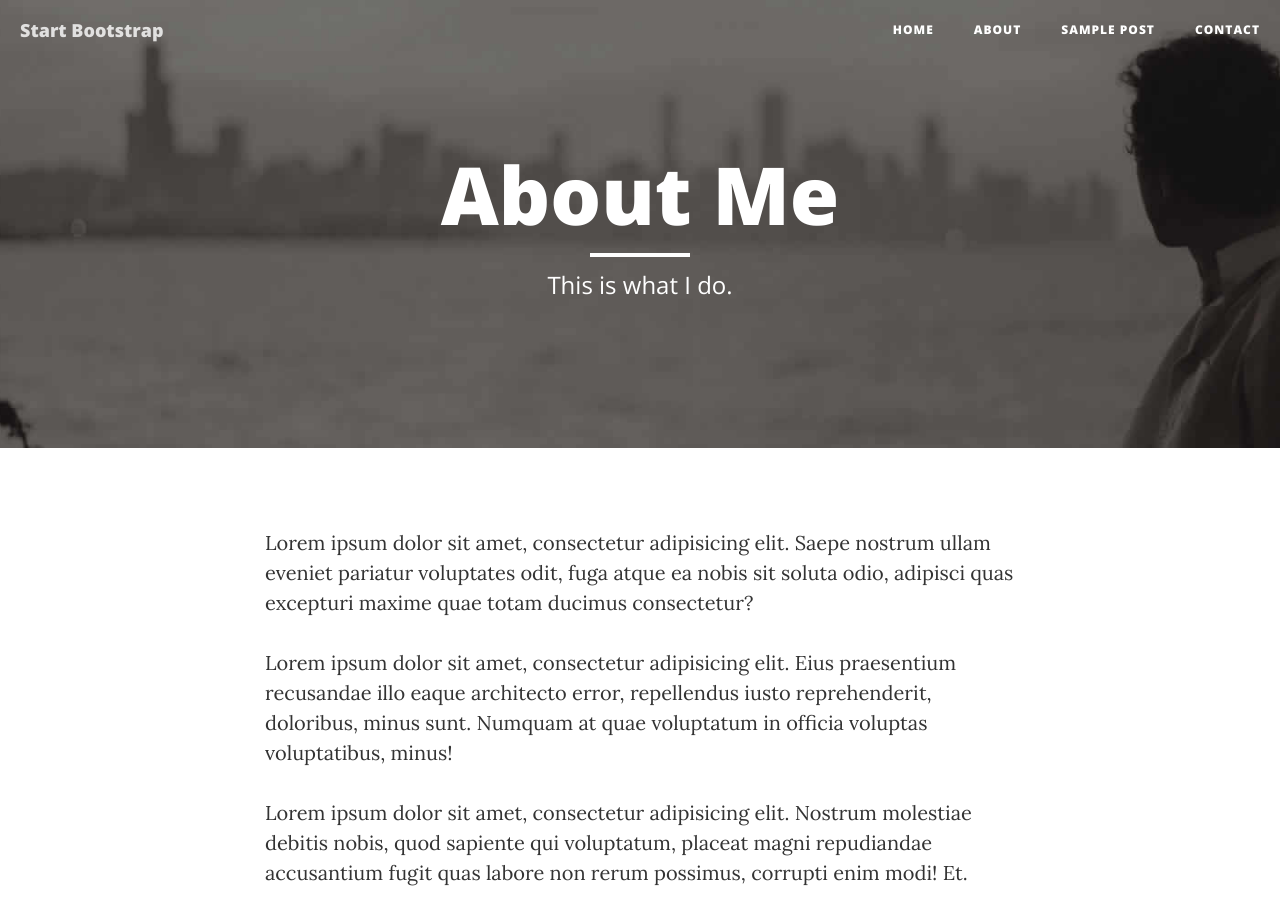
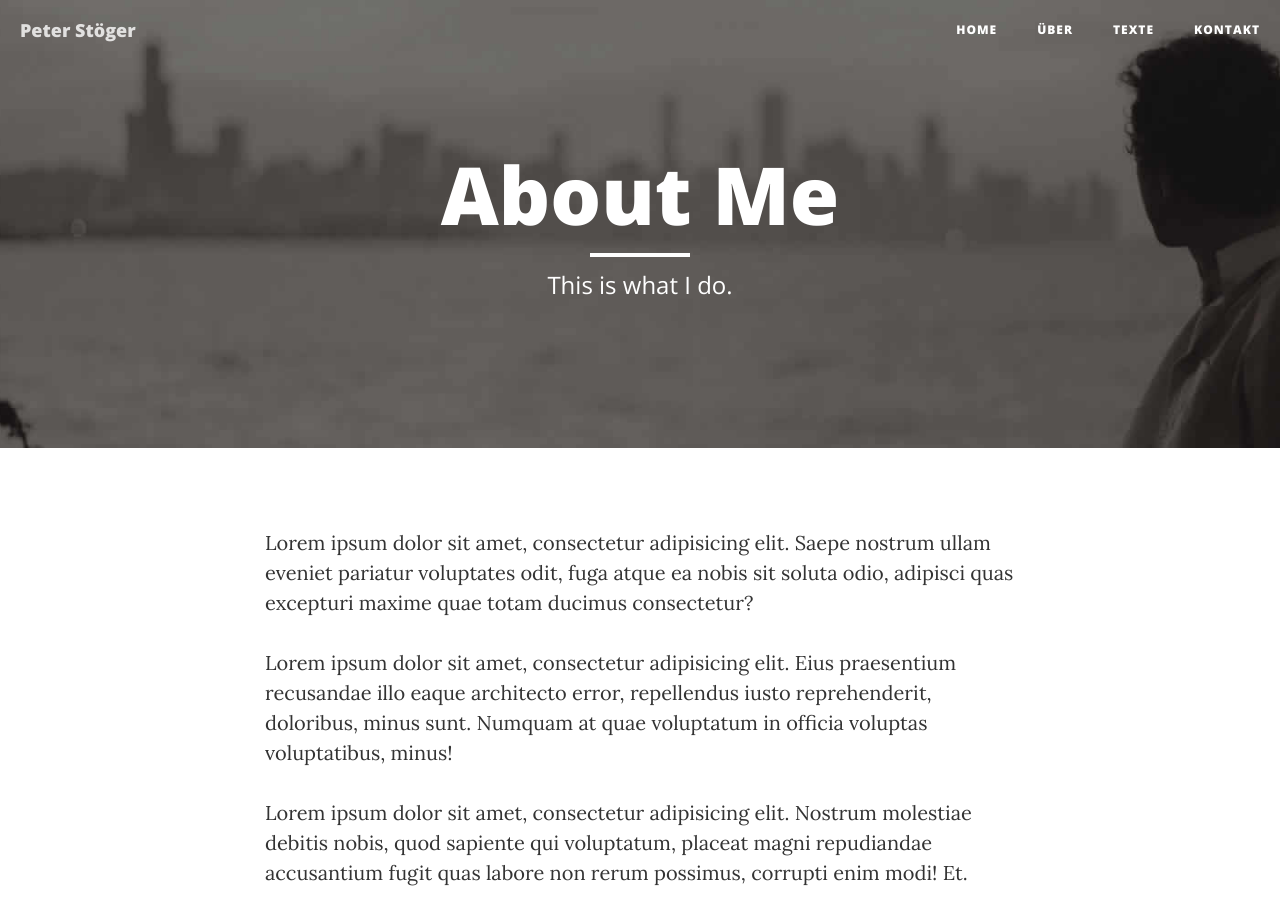
Before and after one commit to peter-stoeger/peter-stoeger.github.io, a website: page about.html in a window 1280 px wide. Shown: the top 921 px of the page. Drawn offline with nearby package versions, Linux system fonts and the light colour scheme.

Commit message:
change name left to menu

```diff
--- a/about.html
+++ b/about.html
@@ -42,7 +42,7 @@
                     <span class="sr-only">Toggle navigation</span>
                     Menu <i class="fa fa-bars"></i>
                 </button>
-                <a class="navbar-brand" href="index.html">Start Bootstrap</a>
+                <a class="navbar-brand" href="index.html">Peter Stöger</a>
             </div>
 
             <!-- Collect the nav links, forms, and other content for toggling -->
@@ -52,13 +52,13 @@
                         <a href="index.html">Home</a>
                     </li>
                     <li>
-                        <a href="about.html">About</a>
+                        <a href="about.html">Über</a>
                     </li>
                     <li>
-                        <a href="post.html">Sample Post</a>
+                        <a href="post.html">Texte</a>
                     </li>
                     <li>
-                        <a href="contact.html">Contact</a>
+                        <a href="contact.html">Kontakt</a>
                     </li>
                 </ul>
             </div>
```
Also changed, not shown: contact.html (+4 -4 lines), post.html (+4 -4 lines).
